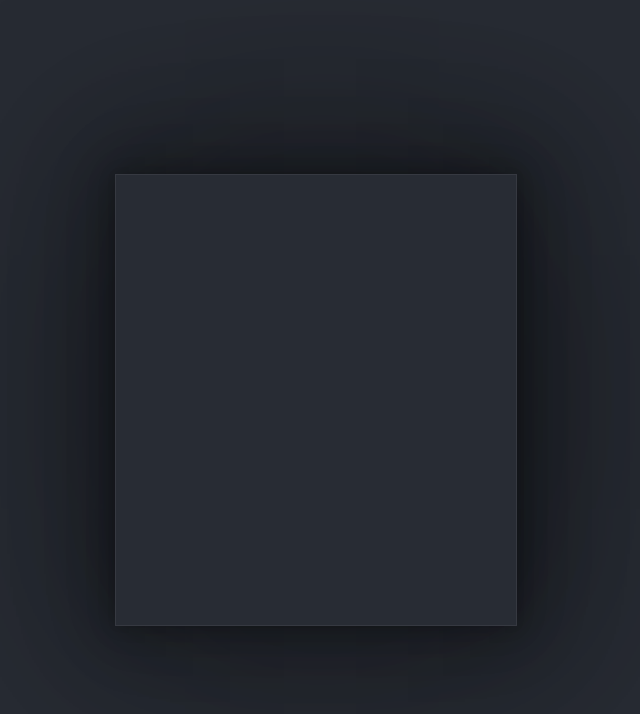
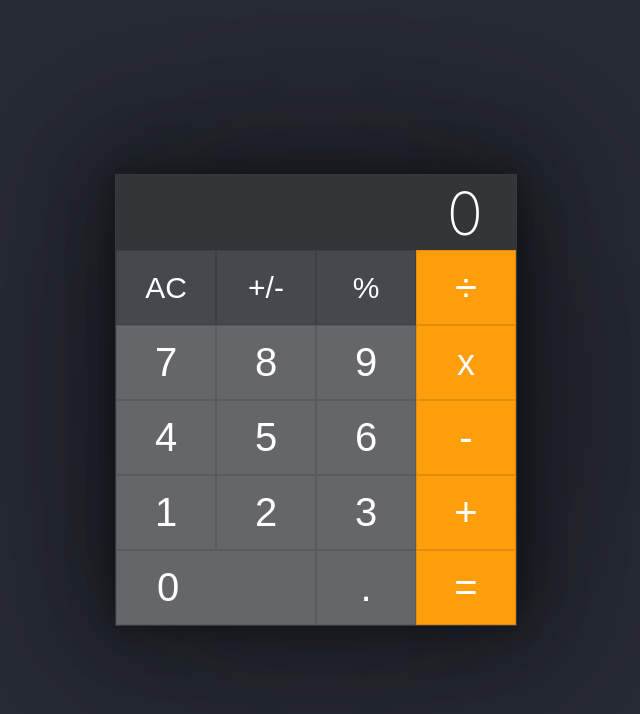
Before and after one commit to RyanColl/COMP-3330-week2, a React (Create React App) app: page / in a window 1280 px wide. Shown: the top 714 px of the page, without its empty margins (324-964 px from the left). Built offline with nearby package versions, Linux system fonts and the light colour scheme.

Commit message:
still having trouble, will look again tomorrow

```diff
--- a/src/App/App.tsx
+++ b/src/App/App.tsx
@@ -1,12 +1,31 @@
 import Calculator from '../components/Calculator/Calculator';
 import './App.css';
+import React, { useState } from 'react';
 
 function App() {
   const width = window.innerWidth;
   const height = window.innerHeight;
+  const [value, setValue] = React.useState(0)
+  const [current, setCurrent] = React.useState([0])
+  const [inDecimalMode, putInDecimalMode] = useState(false)
+  const calcData = {
+    conversions: ['AC', '+/-', '%'],
+    numbers: ['7', '8', '9', '4', '5', '6', '1', '2', '3', '0', '.'],
+    operators: ['÷', 'x', '-', '+', '=']
+  }
+
   return (
     <div style={{width, height}} className="App">
-      <Calculator />
+      {/* @ts-ignore */}
+      <Calculator
+      value={value}
+      setValue={setValue}
+      current={current}
+      inDecimalMode={inDecimalMode}
+      putInDecimalMode={putInDecimalMode}
+      setCurrent={setCurrent}
+      calcData={calcData}
+      />
     </div>
   );
 }
--- /dev/null
+++ b/src/Services/StringServices.ts
@@ -0,0 +1,9 @@
+export const spreadToString = (...nums: any[]): string => {
+    let numStrings = nums.map(num => {
+        return num.toString()
+    })
+    let string = numStrings.reduce((acc = '', str) => {
+        return acc + str
+    })
+    return string;
+}
--- a/src/components/Calculator/Calculator.css
+++ b/src/components/Calculator/Calculator.css
@@ -14,9 +14,15 @@
   2.5px 0px 110.1px rgba(0, 0, 0, 0.167),
   3.7px 0px 165.1px rgba(0, 0, 0, 0.188),
   5.9px 0px 263px rgba(0, 0, 0, 0.217),
-  11px 0px 493px rgba(0, 0, 0, 0.28)
-;
-
-
-
+  11px 0px 493px rgba(0, 0, 0, 0.28);
 }
+.button {
+    border: 1px solid rgba(0, 0, 0, 0.116);
+    display: flex;
+    justify-content: center;
+    align-items: center;
+    background-color: rgba(255, 255, 255, 0);
+    color: white;
+    font-size: 30px;
+    font-weight: 300;
+}
--- a/src/components/Calculator/Calculator.tsx
+++ b/src/components/Calculator/Calculator.tsx
@@ -1,9 +1,43 @@
-import React from "react";
+import { Decipher } from "crypto";
+import React, { useState } from "react";
+import Conversions from "../Conversions/Conversions";
+import Display from "../Display/Display";
+import Numbers from "../Numbers/Numbers";
+import Operators from "../Operators/Operators";
 import './Calculator.css';
 
-const Calculator = () => {
+
+
+const Calculator = ({
+    calcData: {conversions, numbers, operators},
+    value, setValue, current, setCurrent, inDecimalMode, putInDecimalMode
+}: any) => {
+    const calculate = () => {
+
+    }
     return(
         <div className='calculator'>
+            {/* @ts-ignore */}
+            <Display
+            current={current}
+            value={value}
+            />
+            <Conversions
+            current={current}
+            setCurrent={setCurrent}
+            value={value}
+            setValue={setValue}
+            conversions={conversions}
+            />
+            <Numbers
+            current={current}
+            setCurrent={setCurrent}
+            numbers={numbers}
+            inDecimalMode={inDecimalMode}
+            putInDecimalMode={putInDecimalMode}
+            />
+            {/* @ts-ignore */}
+            <Operators operators={operators} />
 
         </div>
     )
--- /dev/null
+++ b/src/components/Conversions/Conversions.css
@@ -0,0 +1,7 @@
+.conversions {
+    grid-row: 2/3;
+    grid-column: 1/4;
+    background-color: #45484C;
+    display: grid;
+    grid-template-columns: 1fr 1fr 1fr;
+}
--- /dev/null
+++ b/src/components/Conversions/Conversions.tsx
@@ -0,0 +1,32 @@
+import React from "react";
+import './Conversions.css'
+import { spreadToString } from "../../Services/StringServices";
+const Conversions = ({
+    conversions, value, setValue, current, setCurrent
+}: any) => {
+    const convert = (id: string) => {
+
+
+        if(id === 'percent') {
+
+        }
+
+        if(id === 'plus-minus') {
+
+
+        }
+        if(id === 'ac') {
+            setValue(0)
+            setCurrent([0])
+        }
+    }
+    return(
+        <div className='conversions'>
+            {conversions.map((symbol: string, i: number) => {
+                let buttonId = (symbol === '%') ? 'percent' : (symbol === '+/-') ? 'plus-minus' : 'ac';
+                return <button onClick={() => {convert(buttonId)}} key={i} id={buttonId} className='button'>{symbol}</button>
+            })}
+        </div>
+    )
+}
+export default Conversions;
--- a/src/components/Display/Display.css
+++ b/src/components/Display/Display.css
@@ -0,0 +1,14 @@
+.display {
+    grid-row: 1/2;
+    grid-column: 1/5;
+    background-color: #333639;
+    display: flex;
+    justify-content: flex-end;
+    align-items: center;
+}
+.display-number {
+    color: white;
+    font-size: 60px;
+    font-weight: 200;
+    padding-right: 33px;
+}
--- a/src/components/Display/Display.tsx
+++ b/src/components/Display/Display.tsx
@@ -1,7 +1,13 @@
 import React from "react";
-
+import './Display.css'
 const Display = ({
-
-}) => {
-
+    value, current
+}: any ) => {
+    const display = (value === 0) ? [...current] : value
+    return(
+        <div className='display'>
+             <span className='display-number'>{display}</span>
+        </div>
+    )
 }
+export default Display;
--- /dev/null
+++ b/src/components/Numbers/Numbers.css
@@ -0,0 +1,18 @@
+.numbers {
+    grid-row: 3/7;
+    grid-column: 1/4;
+    background-color: #656669;
+    display: grid;
+    grid-template-columns: 1fr 1fr 1fr;
+    grid-template-rows: 1fr 1fr 1fr 1fr;
+}
+#num-0 {
+    grid-row: 4/5;
+    grid-column: 1/3;
+    justify-content: flex-start;
+    padding-left: 40px;
+    font-size: 40px;
+}
+#num-1,#num-2,#num-3,#num-4,#num-5,#num-6,#num-7,#num-8,#num-9,#period{
+    font-size: 40px;
+}
--- /dev/null
+++ b/src/components/Numbers/Numbers.tsx
@@ -0,0 +1,43 @@
+import React from "react";
+import './Numbers.css';
+const Numbers = ({numbers, current, setCurrent, inDecimalMode, putInDecimalMode}: any) => {
+    const numPress = (num: number) => {
+        if(num === 10) {
+            putInDecimalMode(true)
+            return
+        }
+        let items = current
+        if(current[0] === 0) {
+            items.shift()
+        }
+        setCurrent(items.concat(num))
+    }
+    const numPressInDecimal = (num: number) => {
+        if(num === 10) {
+            putInDecimalMode(true)
+            return
+        }
+        let items = current
+        let item = items.pop()
+        if(item) {
+            let trunc = Math.trunc(item)
+            console.log(`This is our trunc: ${trunc}`)
+            let decimals = num - trunc;
+            console.log(`These are our decimals`)
+            let newDec = decimals/10 + num/10
+            console.log(`This is our new dec`)
+            console.log(`This is what we are trying to set value ${items.concat(trunc + newDec)}`)
+            // setCurrent(items.concat(trunc + newDec))
+        }
+
+    }
+    return(
+        <div className='numbers'>
+            {numbers.map((num: string, i: number) => {
+                let number = num !== '.' ? parseFloat(num) : 10
+                return <button onClick={() => {!inDecimalMode ? numPress(number) : numPressInDecimal(number)}} key={i} id={(num === '.') ? `period` : `num-${num}`} className='button number'>{num}</button>
+            })}
+        </div>
+    )
+}
+export default Numbers;
--- /dev/null
+++ b/src/components/Operators/Operators.css
@@ -0,0 +1,15 @@
+.operators {
+    grid-row: 2/7;
+    grid-column: 4/5;
+    background-color: #FF9E0B;
+    display: grid;
+    grid-template-rows: 1fr 1fr 1fr 1fr 1fr;
+}
+#operator-1, #operator-3, #operator-4, #operator-5 {
+    font-size: 40px;
+    font-weight: 300;
+}
+#operator-2 {
+    font-size: 36px;
+    font-weight: 250;
+}
--- /dev/null
+++ b/src/components/Operators/Operators.tsx
@@ -0,0 +1,12 @@
+import React from "react";
+import './Operators.css'
+const Operators = ({operators}: any) => {
+    return(
+        <div className='operators'>
+            {operators.map((operator: string, i: number) => {
+                return <button key={i} id={`operator-${i+1}`} className='button operator'>{operator}</button>
+            })}
+        </div>
+    )
+}
+export default Operators;
```
